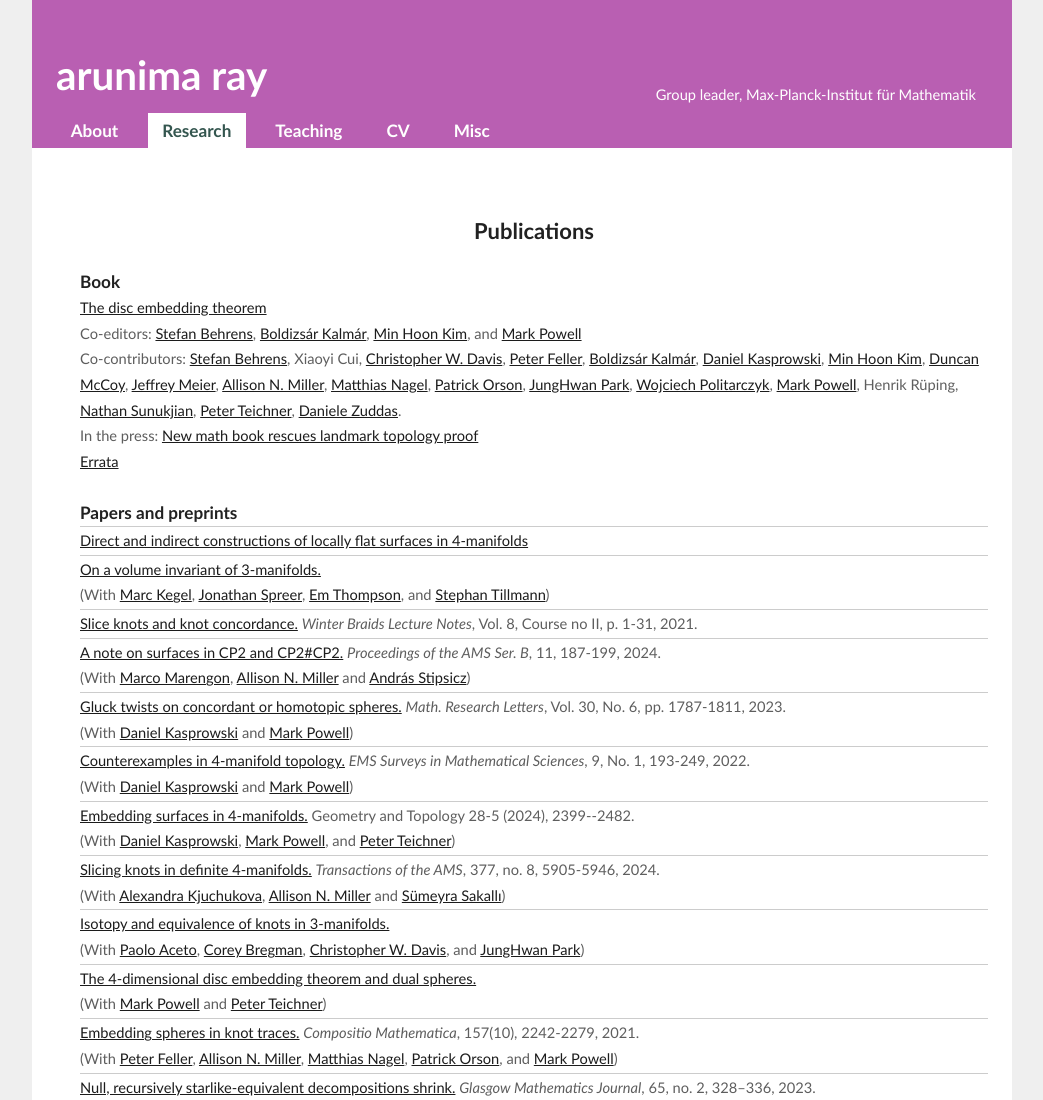
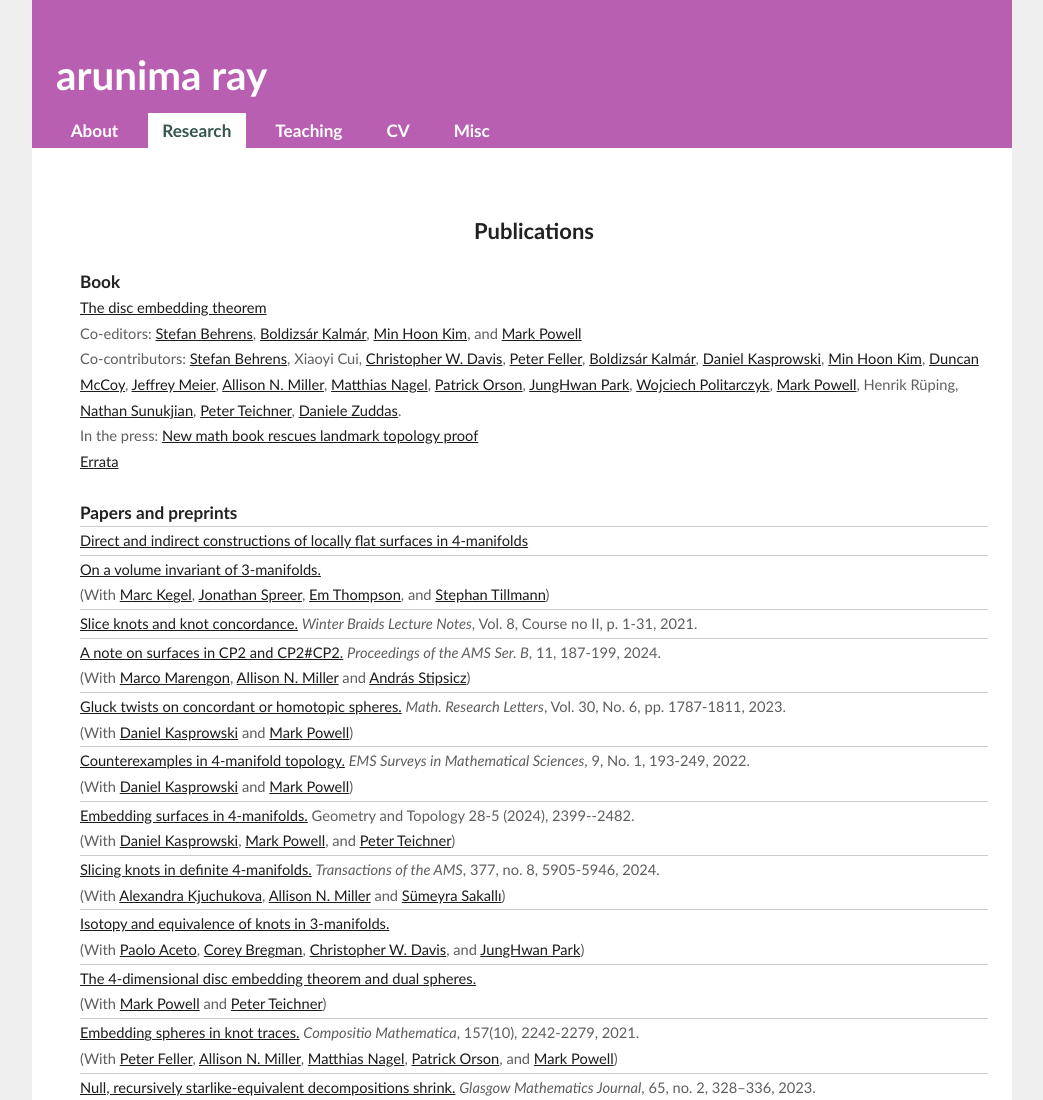
Before and after one commit to aru-ray/aru-ray.github.io, a plain HTML site: page research.html in a window 1280 px wide. Shown: the top 1100 px of the page, without its empty margins (118-1161 px from the left). Drawn offline with Linux system fonts and the light colour scheme.

Commit message:
Removed logoright

```diff
--- a/research.html
+++ b/research.html
@@ -28,9 +28,6 @@
 					<div id="logo">
 						<div id="logoboxleft">
 						<h1><a href="index.html">Arunima Ray</a></h1>
-						</div>
-						<div id="logoboxright">
-						Group leader, Max-Planck-Institut f&uuml;r Mathematik
 						</div>
 					</div>
 					<div id="nav">
```
